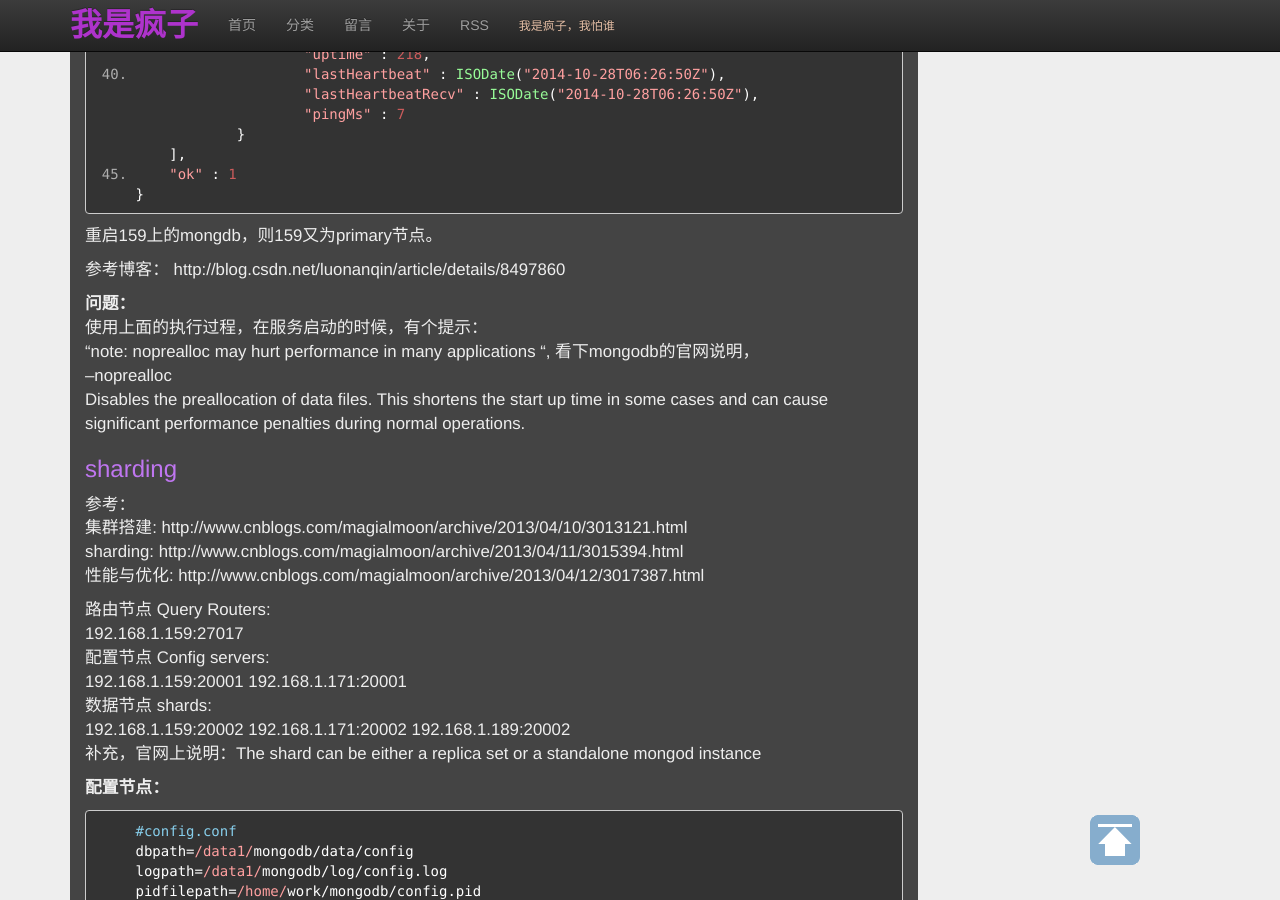
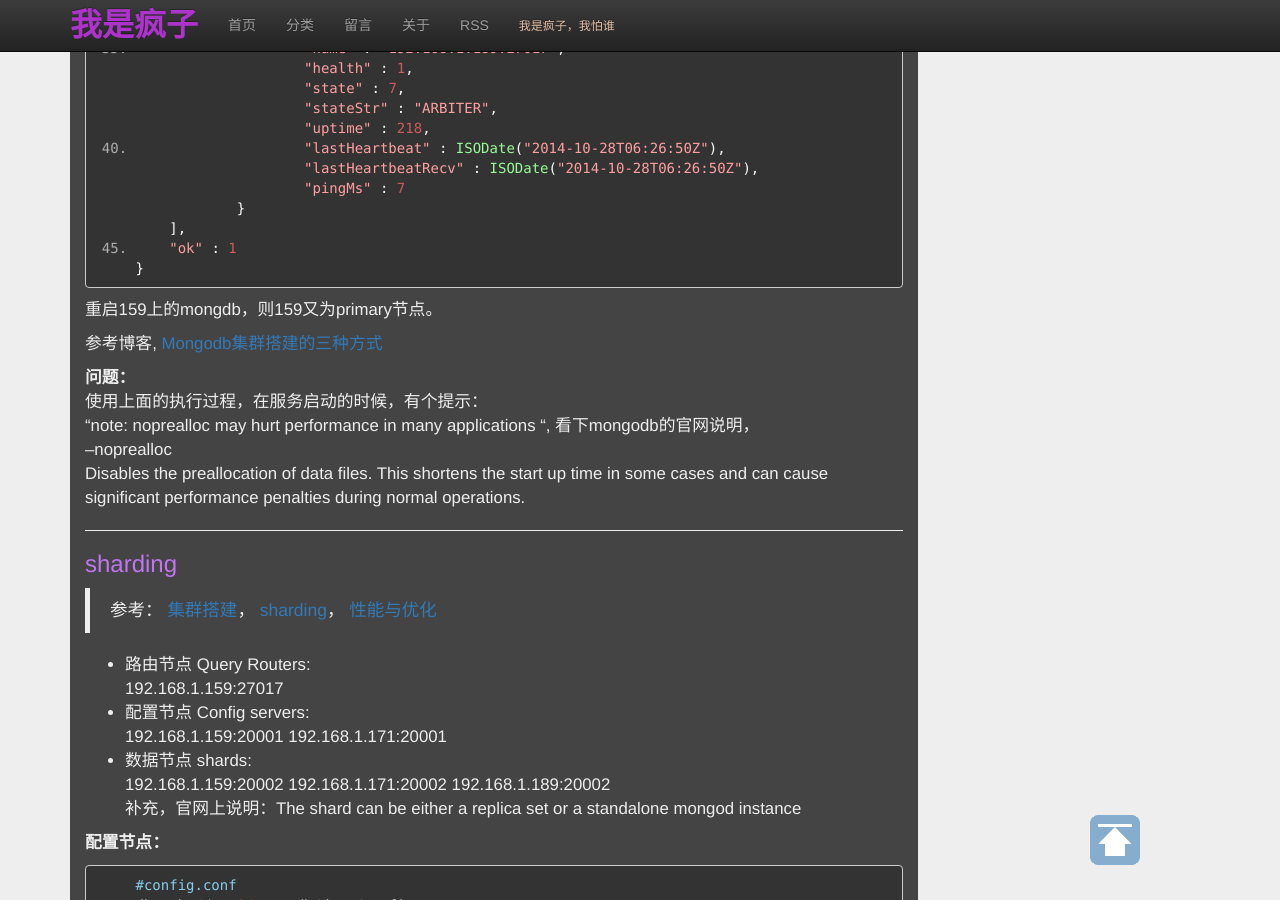
Before and after one commit to jgj1986/jgj1986.github.io, a Jekyll site: the page built from _posts/bigdata/2014-10-28-mongodb_install.md, in a window 1280 px wide and 900 px high, scrolled down 3309 px. Built offline with Jekyll 4.4.1, drawn with Linux system fonts in a browser that asks for light colours; nearby versions of some CDN libraries; comment, search, counter and statistics services are not loaded; some of the changed text lies outside the part shown.

Commit message:
add blog for netty
Signed-off-by: guojun.jin <guojun.jin@mjyun.com>

```diff
--- a/_config.yml
+++ b/_config.yml
@@ -43,3 +43,9 @@ defaults:
             path: "bigdata"
         values:
             category: "bigdata"
+
+    -
+        scope:
+            path: "web"
+        values:
+            category: "web"
--- a/_posts/bigdata/2014-10-28-mongodb_install.md
+++ b/_posts/bigdata/2014-10-28-mongodb_install.md
@@ -12,11 +12,12 @@ tags: bigdta
 ## mongodb 集群 安装
 
 ### 说明
-**使用机器**
+> 使用机器
 192.168.1.159
 192.168.1.171
 192.168.1.189
-**准备工作**
+
+准备工作
 1、下载文件
 
     $ wget http://downloads.mongodb.org/linux/mongodb-linux-x86_64-2.6.5.tgz
@@ -173,7 +177,7 @@ tags: bigdta
 
 重启159上的mongdb，则159又为primary节点。
 
-参考博客： http://blog.csdn.net/luonanqin/article/details/8497860
+参考博客, [Mongodb集群搭建的三种方式](http://blog.csdn.net/luonanqin/article/details/8497860){:target="_blank"}
 
 **问题：**
 使用上面的执行过程，在服务启动的时候，有个提示：
@@ -181,18 +185,19 @@ tags: bigdta
 --noprealloc
 Disables the preallocation of data files. This shortens the start up time in some cases and can cause significant performance penalties during normal operations.
 
+***
+
 
 ### sharding
-参考：
-集群搭建: http://www.cnblogs.com/magialmoon/archive/2013/04/10/3013121.html
-sharding: http://www.cnblogs.com/magialmoon/archive/2013/04/11/3015394.html
-性能与优化: http://www.cnblogs.com/magialmoon/archive/2013/04/12/3017387.html
+> 参考： [集群搭建](http://www.cnblogs.com/magialmoon/archive/2013/04/10/3013121.html){:target="_blank"}，
+[sharding](http://www.cnblogs.com/magialmoon/archive/2013/04/11/3015394.html){:target="_bland"}，
+[性能与优化](http://www.cnblogs.com/magialmoon/archive/2013/04/12/3017387.html){:target="_bland"}
 
-路由节点 Query Routers:
+* 路由节点 Query Routers:
             192.168.1.159:27017
-配置节点 Config servers:
+* 配置节点 Config servers:
             192.168.1.159:20001  192.168.1.171:20001
-数据节点 shards:
+* 数据节点 shards:
             192.168.1.159:20002   192.168.1.171:20002   192.168.1.189:20002
 补充，官网上说明：The shard can be either a replica set or a standalone mongod instance
 
```
Also changed, not shown: other parts of _posts/bigdata/2014-10-28-mongodb_install.md (+7 -4 lines), _posts/web/2014-11-04-netty.md (added, +60 -0 lines).
